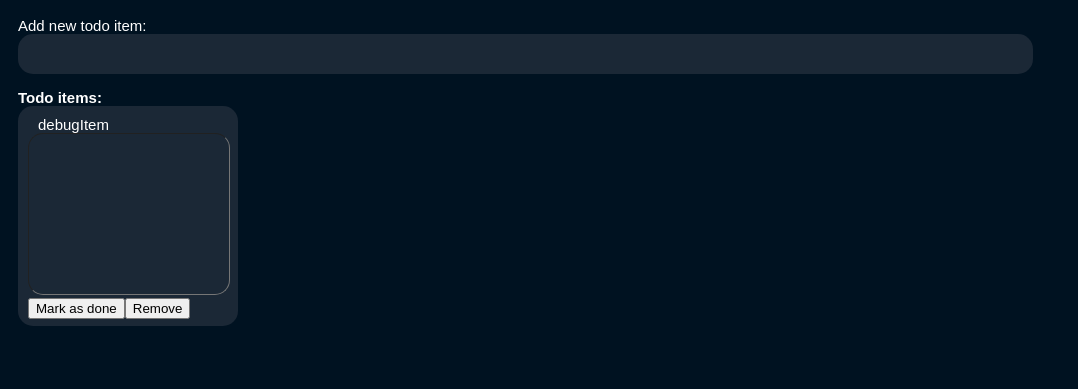
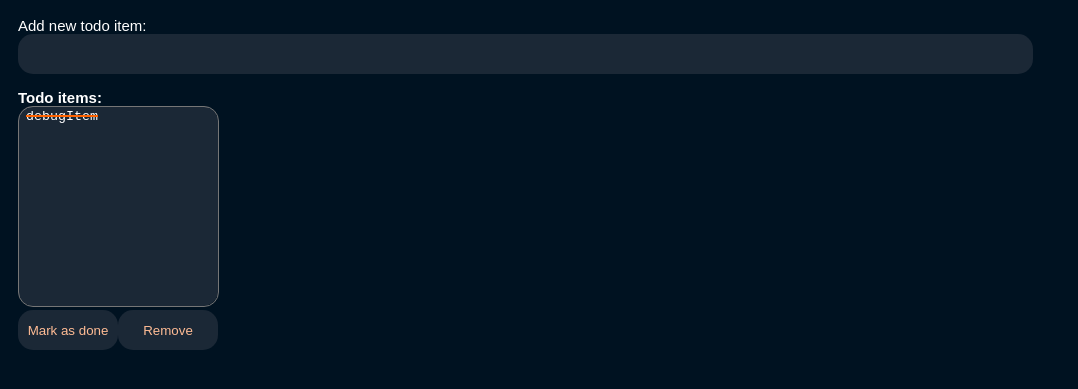
Before and after one commit to Jensert/todo_app, a website: page index.html in a window 1280 px wide. Both pictures are taken after a click on the button "Mark as done". Shown: the part 67-456 px from the top of the page, without its empty margins (0-1078 px from the left). Drawn offline with Linux system fonts and the light colour scheme.

Commit message:
moved all functions to TodoCard class

```diff
--- a/index.css
+++ b/index.css
@@ -41,36 +41,27 @@
     background: var(--clr-surface-a10);
     width: 200px;
     height: 200px;
-    padding: 10px;
     border-radius: 15px;
-    text-indent: 10px;
 }
 
 .todoCardDetails {
     color: var(--clr-light-a0);
     background: transparent;
-    border-style: inset;
     border-radius: 15px;
-    height: 140px;
-    width: 180px;
-    padding: 10px;
+    height: 195px;
+    width: 195px;
     resize: none;
+    text-indent: 5px;
 }
 
 .todoCardDetailsDone {
     color: var(--clr-light-a0);
     background: transparent;
-    border-style: inset;
     border-radius: 15px;
-    height: 140px;
-    width: 180px;
-    padding: 10px;
+    height: 195px;
+    width: 195px;
     resize: none;
-    text-decoration: line-through var(--clr-primary-a0) 2px;
-}
-
-.done {
-    color: var(--clr-primary-a50);
+    text-indent: 5px;
     text-decoration: line-through var(--clr-primary-a0) 2px;
 }
 
@@ -86,19 +77,11 @@
     font-size: 15px;
 }
 
-.confirmationArea {
-    color: var(--clr-light-a0);
-    background: var(--clr-surface-a10);
-    width: 230px;
-    padding: 10px;
-    border-radius: 15px;
-}
-
 .confirmButton {
     color: var(--clr-primary-a50);
-    background: var(--clr-surface-a20);
+    background: var(--clr-surface-a10);
     border-radius: 15px;
     border-style: none;
-    width: 50px;
-    height: 30px;
+    width: 100px;
+    height: 40px;
 }
--- a/scripts/main.js
+++ b/scripts/main.js
@@ -9,38 +9,30 @@ todoInput.addEventListener("keydown", (event) => {
     (event.key === "Enter") ? addNewTodo(todoInput.value) : null;
 })
 
-console.log(todoCardHolder);
-
-function toggleTodoCardDone(todoCard) {
-    if (todoCard.textArea.className === "todoCardDetails") {
-        todoCard.textArea.className = "todoCardDetailsDone";
-    } else {
-        todoCard.textArea.className = "todoCardDetails";
-    }
-}
-
 class TodoCard {
     constructor(text) {
         this.div = document.createElement("div")
-        this.div.textContent = text
         this.div.className = "todoCard"
 
         // Add text area to item div
         this.textArea = document.createElement("textarea")
         this.textArea.className = "todoCardDetails"
+        this.textArea.textContent = text;
         this.div.appendChild(this.textArea);
 
         // Add 'Done' button
         this.doneButton = document.createElement("button")
         this.doneButton.textContent = "Mark as done"
+        this.doneButton.className = "confirmButton"
         this.doneButton.addEventListener("click", () => {
-            toggleTodoCardDone(this)
+            this.toggleDone()
         })
         this.div.appendChild(this.doneButton)
 
         // Add 'remove' button
         this.removeButton = document.createElement("button")
         this.removeButton.textContent = "Remove"
+        this.removeButton.className = "confirmButton"
         this.removeButton.addEventListener("click", () => {
             this.destruct()
         })
@@ -49,6 +41,14 @@ class TodoCard {
 
     destruct() {
         this.div.remove();
+    }
+
+    toggleDone() {
+        if (this.textArea.className === "todoCardDetails") {
+            this.textArea.className = "todoCardDetailsDone";
+        } else {
+            this.textArea.className = "todoCardDetails";
+        }
     }
 }
 
```
